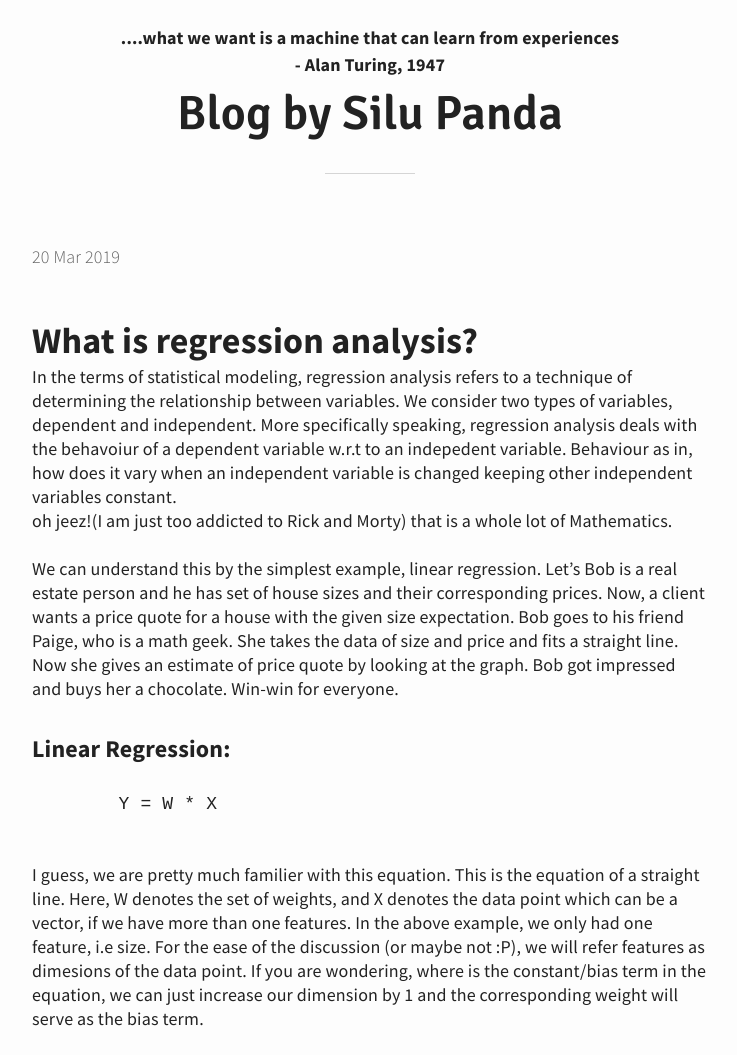
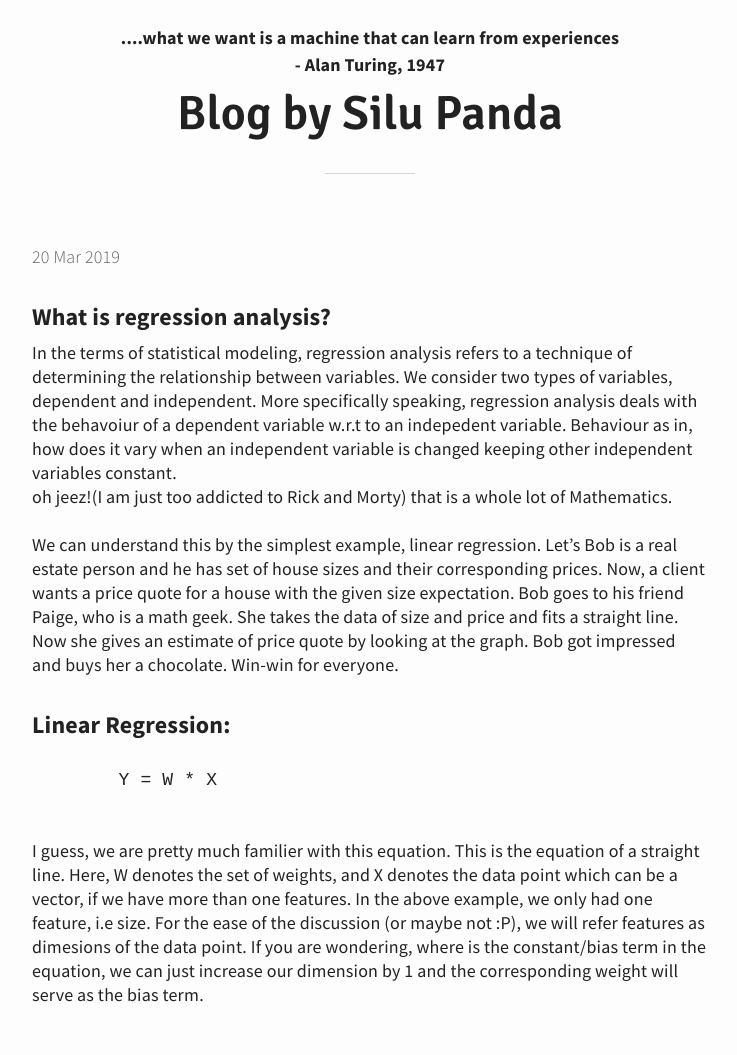
Before and after one commit to SiluPanda/blog, a Jekyll site: the page built from _posts/2019-03-02-regression-analysis-ridge-and-lasso.md, in a window 1280 px wide. Shown: the whole page, without its empty margins (270-1007 px from the left). Built offline with Jekyll 4.4.1, drawn with Linux system fonts in a browser that asks for light colours; after the commit the page ends 1031 px from its top, so only the background shows below that.

```diff
--- a/_posts/2019-03-02-regression-analysis-ridge-and-lasso.md
+++ b/_posts/2019-03-02-regression-analysis-ridge-and-lasso.md
@@ -2,7 +2,7 @@
 title: Regression analysis: Ridge and Lasso
 ---
 
-## What is regression analysis?
+### What is regression analysis?
 In the terms of statistical modeling, regression analysis refers to a technique of determining the relationship between variables. We consider two types of variables, dependent and independent. More specifically speaking, regression analysis deals with the behavoiur of a dependent variable w.r.t to an indepedent variable. Behaviour as in, how does it vary when an independent variable is changed keeping other independent variables constant.
 <br>
 oh jeez!(I am just too addicted to Rick and Morty) that is a whole lot of Mathematics.
@@ -10,7 +10,7 @@ oh jeez!(I am just too addicted to Rick and Morty) that is a whole lot of Mathem
 
 We can understand this by the simplest example, linear regression. Let's Bob is a real estate person and he has set of house sizes and their corresponding prices. Now, a client wants a price quote for a house with the given size expectation. Bob goes to his friend Paige, who is a math geek. She takes the data of size and price and fits a straight line. Now she gives an estimate of price quote by looking at the graph. Bob got impressed and buys her a chocolate. Win-win for everyone.
 
-### Linear Regression:
+#### Linear Regression:
 <pre>
 	Y = W * X <br>
 </pre>
```
